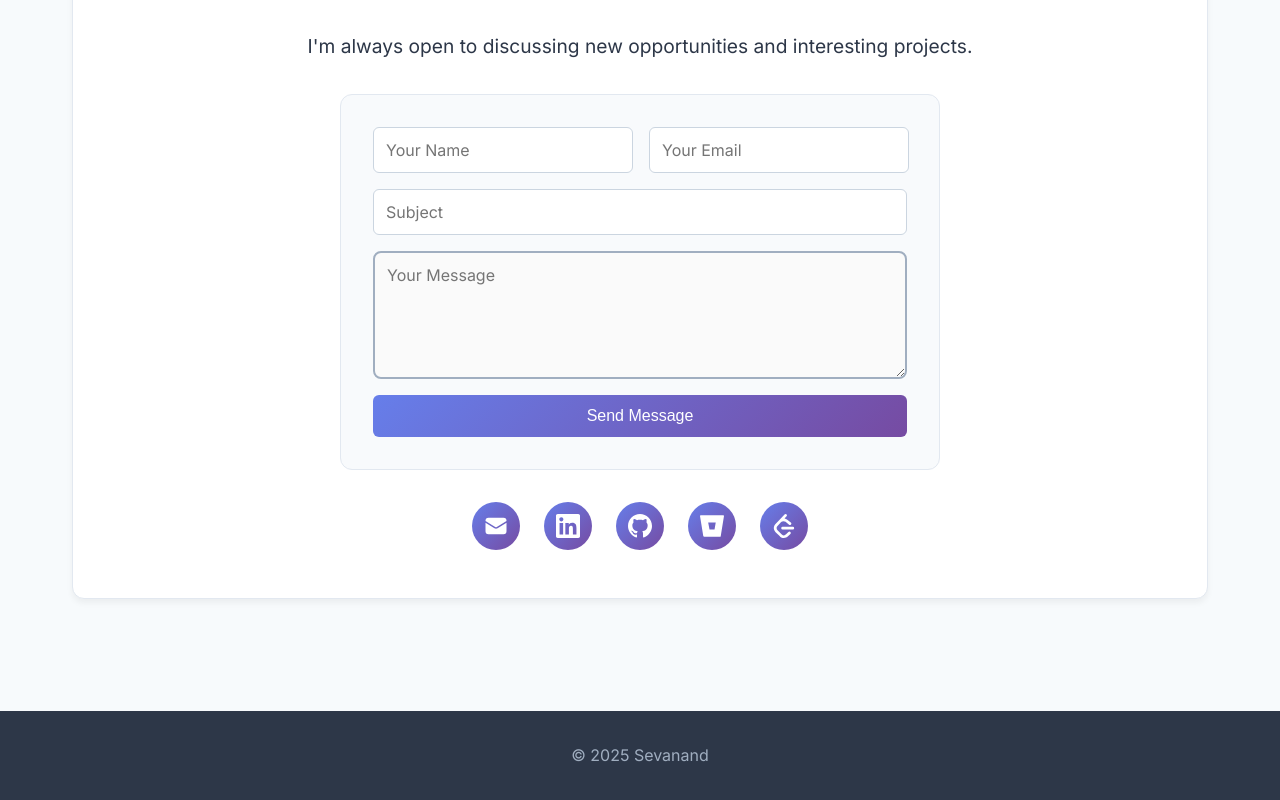
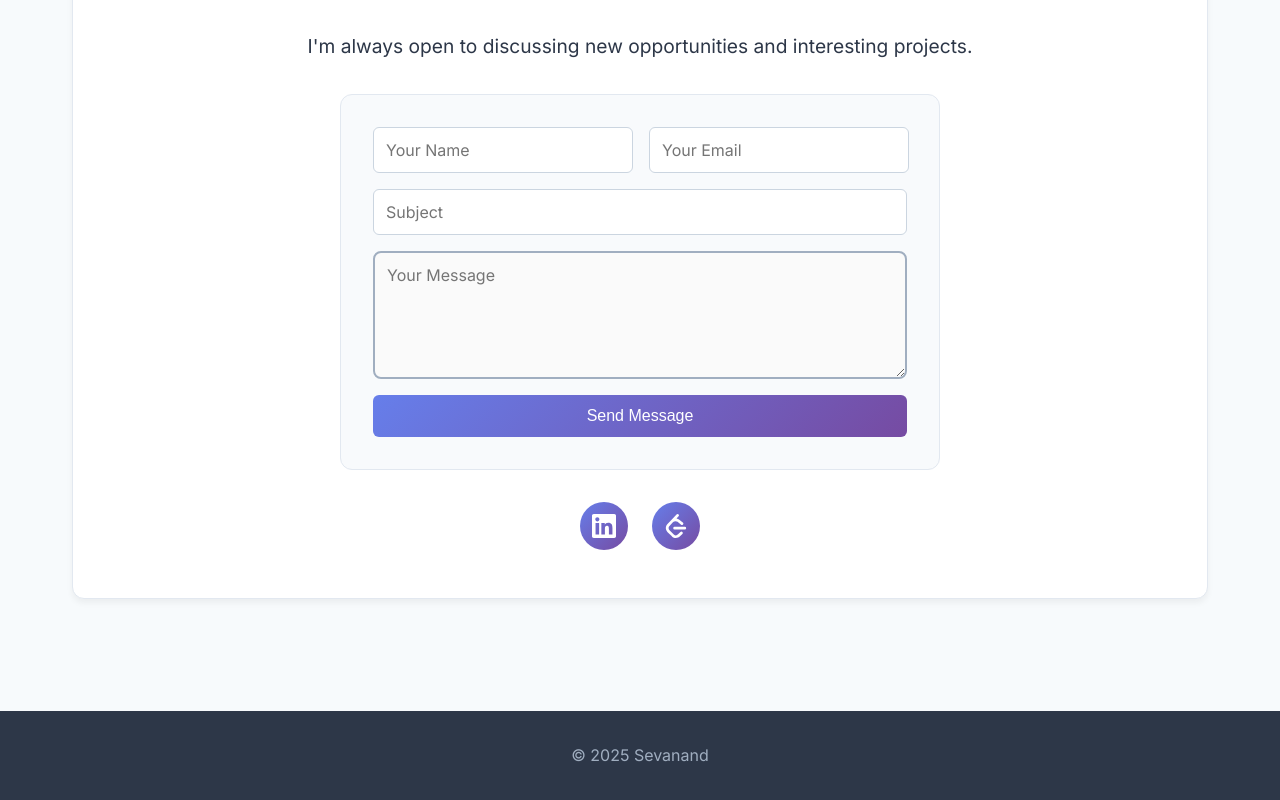
Before and after one commit to SevanandYadav/sevanand-cv, a React (Create React App) app: page / in a window 1280 px wide. Shown: the part 3400-4200 px from the top of the page. Built offline with nearby package versions, Linux system fonts and the light colour scheme.

Commit message:
updated contect me section

```diff
--- a/src/pages/Home.js
+++ b/src/pages/Home.js
@@ -262,25 +262,9 @@
           </div>
 
           <div className="contact-links">
-            <a href="mailto:sevanandyadav@gmail.com" className="contact-link" title="Email">
-              <svg width="24" height="24" viewBox="0 0 24 24" fill="currentColor">
-                <path d="M1.5 8.67v8.58a3 3 0 003 3h15a3 3 0 003-3V8.67l-8.928 5.493a3 3 0 01-3.144 0L1.5 8.67z"/>
-                <path d="M22.5 6.908V6.75a3 3 0 00-3-3h-15a3 3 0 00-3 3v.158l9.714 5.978a1.5 1.5 0 001.572 0L22.5 6.908z"/>
-              </svg>
-            </a>
             <a href="https://www.linkedin.com/in/sevanand-yadav/" className="contact-link" title="LinkedIn">
               <svg width="24" height="24" viewBox="0 0 24 24" fill="currentColor">
                 <path d="M20.447 20.452h-3.554v-5.569c0-1.328-.027-3.037-1.852-3.037-1.853 0-2.136 1.445-2.136 2.939v5.667H9.351V9h3.414v1.561h.046c.477-.9 1.637-1.85 3.37-1.85 3.601 0 4.267 2.37 4.267 5.455v6.286zM5.337 7.433c-1.144 0-2.063-.926-2.063-2.065 0-1.138.92-2.063 2.063-2.063 1.14 0 2.064.925 2.064 2.063 0 1.139-.925 2.065-2.064 2.065zm1.782 13.019H3.555V9h3.564v11.452zM22.225 0H1.771C.792 0 0 .774 0 1.729v20.542C0 23.227.792 24 1.771 24h20.451C23.2 24 24 23.227 24 22.271V1.729C24 .774 23.2 0 22.222 0h.003z"/>
-              </svg>
-            </a>
-            <a href="https://github.com/SevanandYadav" className="contact-link" title="GitHub">
-              <svg width="24" height="24" viewBox="0 0 24 24" fill="currentColor">
-                <path d="M12 0c-6.626 0-12 5.373-12 12 0 5.302 3.438 9.8 8.207 11.387.599.111.793-.261.793-.577v-2.234c-3.338.726-4.033-1.416-4.033-1.416-.546-1.387-1.333-1.756-1.333-1.756-1.089-.745.083-.729.083-.729 1.205.084 1.839 1.237 1.839 1.237 1.07 1.834 2.807 1.304 3.492.997.107-.775.418-1.305.762-1.604-2.665-.305-5.467-1.334-5.467-5.931 0-1.311.469-2.381 1.236-3.221-.124-.303-.535-1.524.117-3.176 0 0 1.008-.322 3.301 1.23.957-.266 1.983-.399 3.003-.404 1.02.005 2.047.138 3.006.404 2.291-1.552 3.297-1.23 3.297-1.23.653 1.653.242 2.874.118 3.176.77.84 1.235 1.911 1.235 3.221 0 4.609-2.807 5.624-5.479 5.921.43.372.823 1.102.823 2.222v3.293c0 .319.192.694.801.576 4.765-1.589 8.199-6.086 8.199-11.386 0-6.627-5.373-12-12-12z"/>
-              </svg>
-            </a>
-            <a href="https://bitbucket.org/SevanandYadav/workspace/projects/" className="contact-link" title="Bitbucket">
-              <svg width="24" height="24" viewBox="0 0 24 24" fill="currentColor">
-                <path d="M.778 1.213a.768.768 0 00-.768.892l3.263 19.81c.084.5.515.868 1.022.873H19.95a.772.772 0 00.77-.646l3.27-20.03a.768.768 0 00-.768-.891zM14.52 15.53H9.522L8.17 8.466h7.561z"/>
               </svg>
             </a>
             <a href="https://leetcode.com/u/Sevanand/" className="contact-link" title="LeetCode">
```
